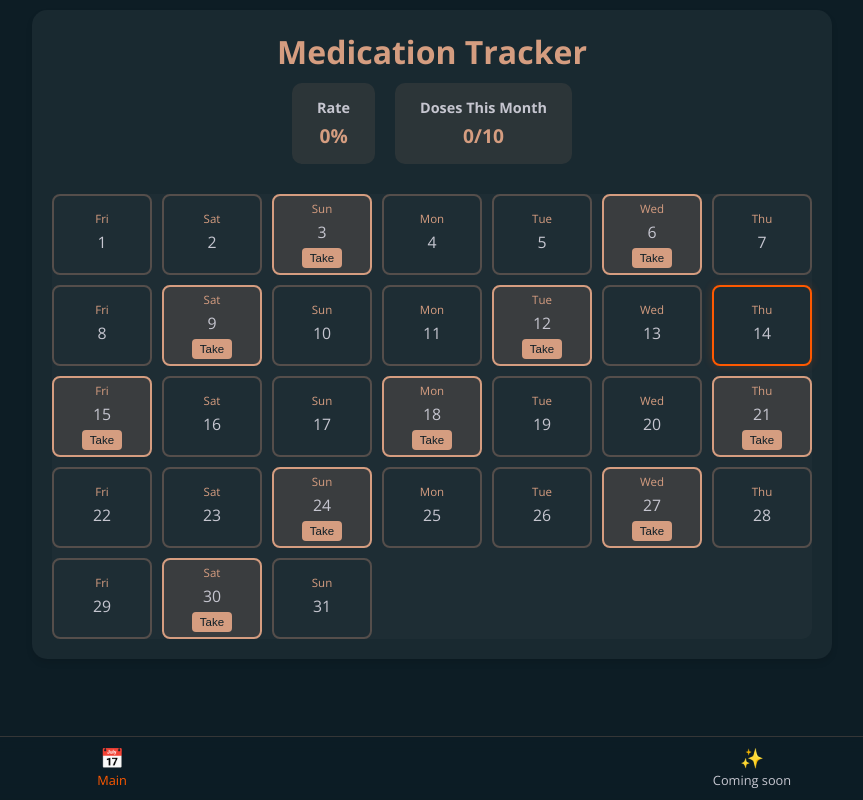
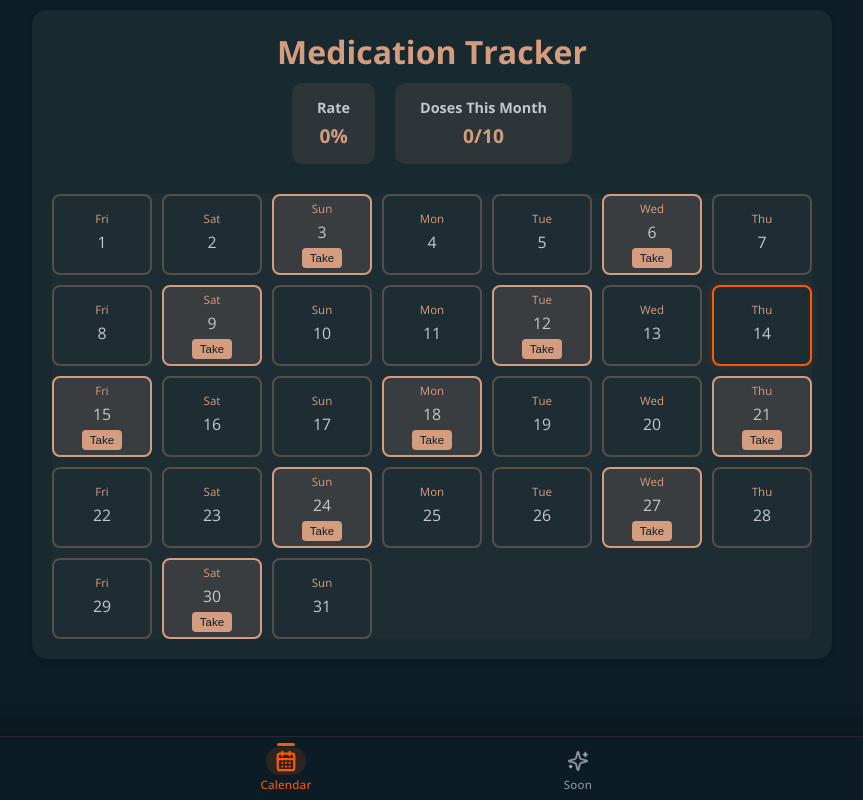
Before and after one commit to ehabmansour1/medication, a Next.js app in the folder next/: page / in a window 1280 px wide. Shown: the whole page, without its empty margins (208-1071 px from the left). Built offline with nearby package versions, Linux system fonts and the light colour scheme; no server answers; the database is empty.

Commit message:
Enhance Bottom Navigation with improved styling and icon integration

```diff
--- a/next/app/globals.css
+++ b/next/app/globals.css
@@ -167,38 +167,96 @@ h2 {
   left: 0;
   right: 0;
   bottom: 0;
-  height: var(--nav-height);
-  background-color: rgba(13, 29, 37, 0.95);
-  backdrop-filter: blur(8px);
-  border-top: 1px solid rgba(213, 157, 128, 0.2);
-  display: flex;
-  justify-content: space-around;
-  align-items: center;
-  padding-bottom: env(safe-area-inset-bottom, 0);
+  height: calc(var(--nav-height) + env(safe-area-inset-bottom, 0px));
+  padding-bottom: env(safe-area-inset-bottom, 0px);
+  background-color: rgba(13, 29, 37, 0.85);
+  backdrop-filter: saturate(180%) blur(14px);
+  -webkit-backdrop-filter: saturate(180%) blur(14px);
+  border-top: 1px solid rgba(213, 157, 128, 0.12);
+  box-shadow: 0 -8px 24px rgba(0, 0, 0, 0.25);
   z-index: 50;
 }
 
-.bottom-nav a {
+.bottom-nav-list {
+  list-style: none;
+  margin: 0 auto;
+  padding: 0 8px;
+  height: var(--nav-height);
+  max-width: 600px;
+  display: flex;
+  align-items: stretch;
+}
+
+.bottom-nav-item {
   flex: 1;
-  height: 100%;
+  display: flex;
+}
+
+.bottom-nav-link {
+  position: relative;
+  flex: 1;
   display: flex;
   flex-direction: column;
+  align-items: center;
   justify-content: center;
-  align-items: center;
   gap: 4px;
-  color: var(--text-color);
   text-decoration: none;
-  font-size: 0.8rem;
-  transition: color 0.2s;
+  color: rgba(198, 198, 208, 0.7);
+  font-size: 0.72rem;
+  font-weight: 500;
+  letter-spacing: 0.02em;
+  border-radius: 12px;
+  transition: color 0.2s ease, transform 0.2s ease;
+  -webkit-tap-highlight-color: transparent;
 }
 
-.bottom-nav a.active {
+.bottom-nav-link:hover {
+  color: var(--main-color);
+}
+
+.bottom-nav-link:active {
+  transform: scale(0.96);
+}
+
+.bottom-nav-link.active {
   color: var(--active-color);
 }
 
-.bottom-nav .nav-icon {
-  font-size: 1.2rem;
+.bottom-nav-icon-wrap {
+  display: inline-flex;
+  align-items: center;
+  justify-content: center;
+  width: 40px;
+  height: 28px;
+  border-radius: 999px;
+  transition: background-color 0.25s ease;
+}
+
+.bottom-nav-link.active .bottom-nav-icon-wrap {
+  background-color: rgba(255, 89, 0, 0.14);
+}
+
+.bottom-nav-label {
   line-height: 1;
+}
+
+.bottom-nav-indicator {
+  position: absolute;
+  top: 6px;
+  width: 18px;
+  height: 3px;
+  border-radius: 2px;
+  background-color: transparent;
+  transition: background-color 0.2s ease;
+}
+
+.bottom-nav-link.active .bottom-nav-indicator {
+  background-color: var(--active-color);
+}
+
+.bottom-nav-link:focus-visible {
+  outline: 2px solid var(--active-color);
+  outline-offset: 2px;
 }
 
 .placeholder-page {
--- a/next/components/BottomNav.tsx
+++ b/next/components/BottomNav.tsx
@@ -2,16 +2,17 @@
 
 import Link from "next/link";
 import { usePathname } from "next/navigation";
+import { CalendarDays, Sparkles, type LucideIcon } from "lucide-react";
 
 type NavItem = {
   href: string;
   label: string;
-  icon: string;
+  Icon: LucideIcon;
 };
 
 const items: NavItem[] = [
-  { href: "/", label: "Main", icon: "📅" },
-  { href: "/other", label: "Coming soon", icon: "✨" },
+  { href: "/", label: "Calendar", Icon: CalendarDays },
+  { href: "/other", label: "Soon", Icon: Sparkles },
 ];
 
 export default function BottomNav() {
@@ -19,23 +20,26 @@ export default function BottomNav() {
 
   return (
     <nav className="bottom-nav" aria-label="Primary">
-      {items.map((item) => {
-        const isActive =
-          item.href === "/" ? pathname === "/" : pathname.startsWith(item.href);
+      <ul className="bottom-nav-list">
+        {items.map(({ href, label, Icon }) => {
+          const isActive = href === "/" ? pathname === "/" : pathname.startsWith(href);
           return (
+            <li key={href} className="bottom-nav-item">
               <Link
-            key={item.href}
-            href={item.href}
-            className={isActive ? "active" : undefined}
+                href={href}
+                className={`bottom-nav-link${isActive ? " active" : ""}`}
                 aria-current={isActive ? "page" : undefined}
               >
-            <span className="nav-icon" aria-hidden="true">
-              {item.icon}
+                <span className="bottom-nav-icon-wrap">
+                  <Icon size={22} strokeWidth={isActive ? 2.4 : 2} aria-hidden="true" />
                 </span>
-            <span>{item.label}</span>
+                <span className="bottom-nav-label">{label}</span>
+                <span className="bottom-nav-indicator" aria-hidden="true" />
               </Link>
+            </li>
           );
         })}
+      </ul>
     </nav>
   );
 }
--- a/next/package.json
+++ b/next/package.json
@@ -9,6 +9,7 @@
     "lint": "next lint"
   },
   "dependencies": {
+    "lucide-react": "^0.460.0",
     "mongodb": "^6.10.0",
     "next": "^15.0.0",
     "react": "^19.0.0",
```
Lines whose indentation alone changed are shown as unchanged.
